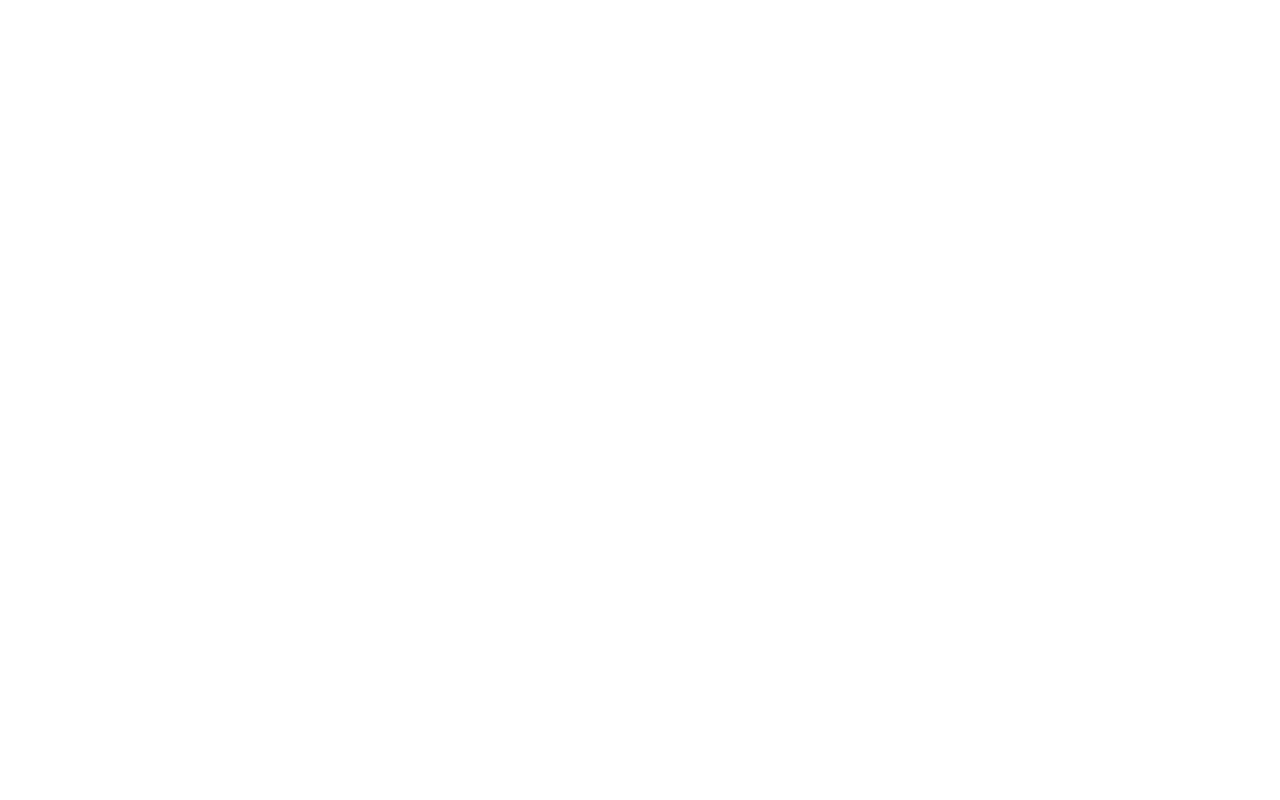
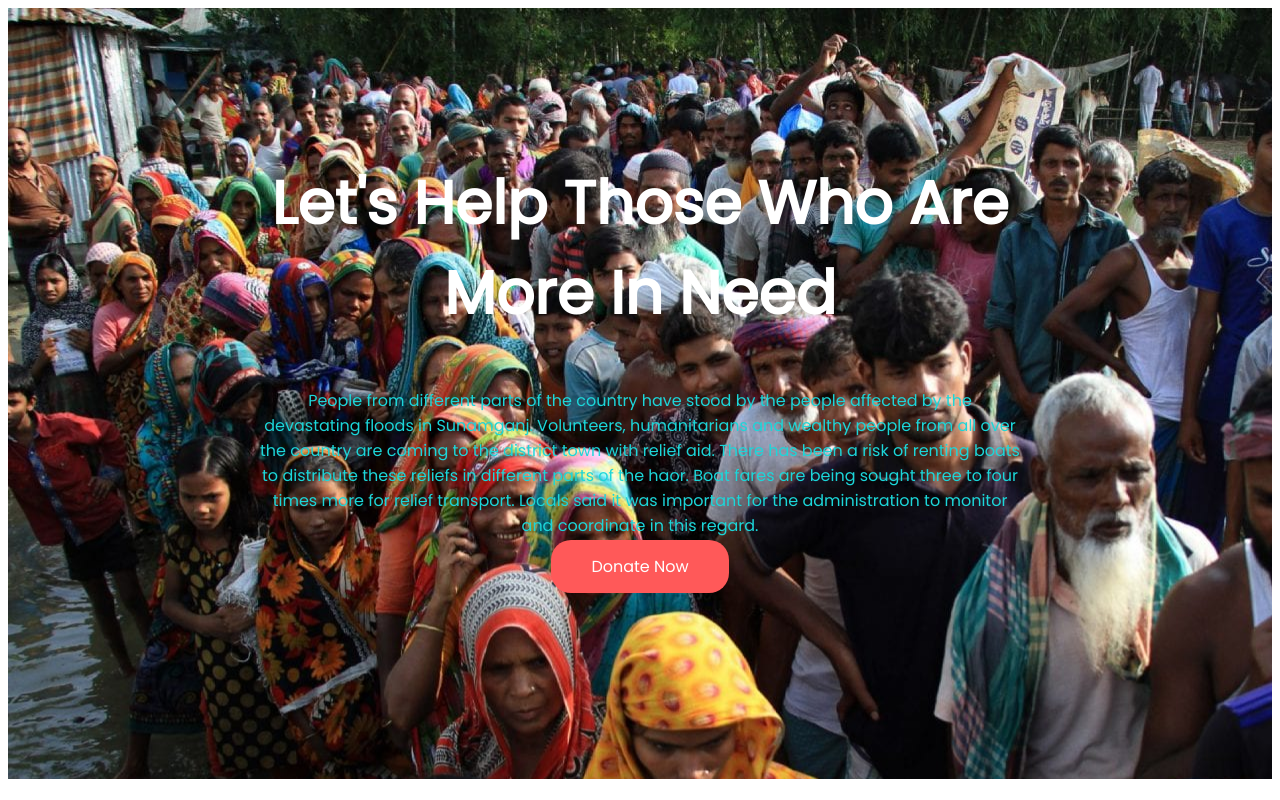
Before and after one commit to shuvo90901/Relief-Distribution, a plain HTML site: page index.html in a window 1280 px wide. Drawn offline with Linux system fonts and the light colour scheme; a web font is replaced by a local one.

Commit message:
first-part-complete

```diff
--- a/index.html
+++ b/index.html
@@ -6,12 +6,22 @@
     <meta http-equiv="X-UA-Compatible" content="IE=edge">
     <meta name="viewport" content="width=device-width, initial-scale=1.0">
     <title>Relief-Distribution</title>
+    <link rel="preconnect" href="https://fonts.googleapis.com">
+    <link rel="preconnect" href="https://fonts.gstatic.com" crossorigin>
+    <link href="https://fonts.googleapis.com/css2?family=Gentium+Book+Plus&family=Poppins:ital@0;1&display=swap"
+        rel="stylesheet">
     <link rel="stylesheet" href="style.css">
 </head>
 
 <body>
     <section class="top-section">
-
+        <h1 id="header-font">Let's Help Those Who Are More In Need</h1>
+        <p>People from different parts of the country have stood by the people affected by the devastating floods in
+            Sunamganj. Volunteers, humanitarians and wealthy people from all over the country are coming to the district
+            town with relief aid. There has been a risk of renting boats to distribute these reliefs in different parts
+            of the haor. Boat fares are being sought three to four times more for relief transport. Locals said it was
+            important for the administration to monitor and coordinate in this regard.</p>
+        <a class="link-button" target="_blank" href="">Donate Now</a>
     </section>
 </body>
 
--- a/style.css
+++ b/style.css
@@ -1,3 +1,33 @@
 .top-section {
-    background-image: url(images/donation0.jpg);
+    background-image: url(images/donation7.jpg);
+    background-repeat: no-repeat;
+    text-align: center;
+    padding-left: 250px;
+    padding-right: 250px;
+    padding-top: 100px;
+    padding-bottom: 200px;
 }
+
+#header-font {
+    font-size: 60px;
+    color: white;
+    color: white;
+}
+
+body {
+    font-family: 'Gentium Book Plus', serif;
+    font-family: 'Poppins', sans-serif;
+}
+
+.link-button {
+    text-decoration: none;
+    padding: 15px 40px;
+    background-color: rgb(255, 89, 89);
+    color: white;
+    border-radius: 20px;
+}
+
+p {
+    color: #1cd6d9;
+}
+}
```
